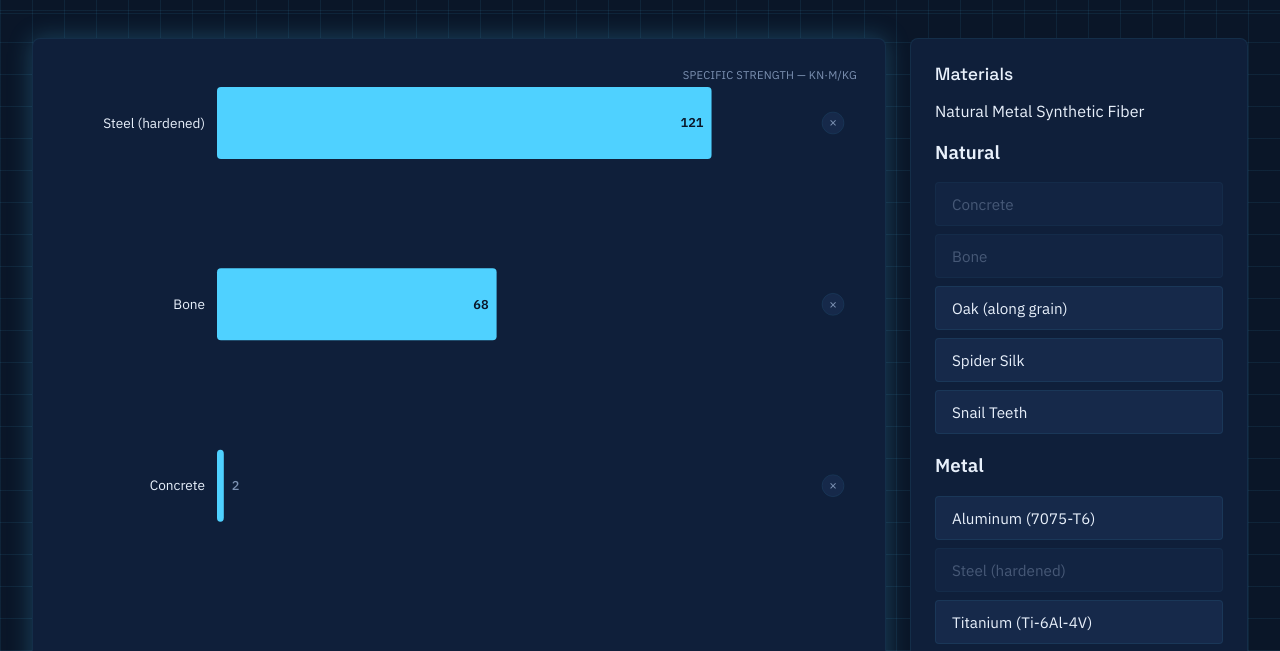
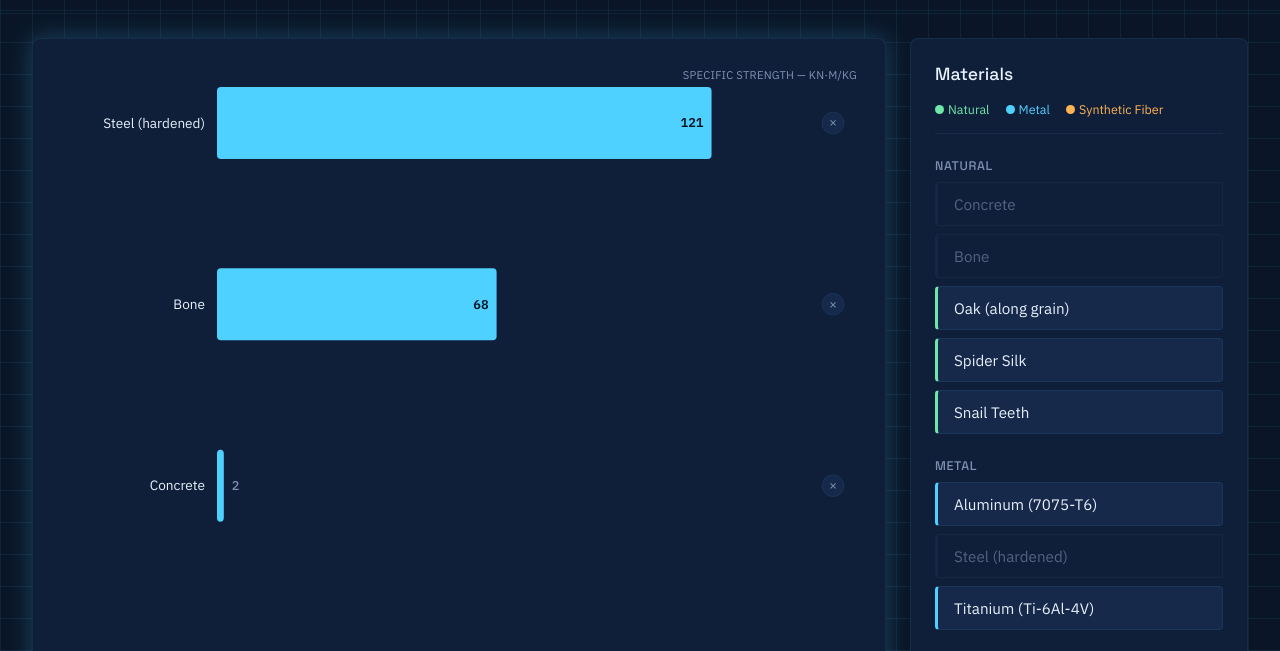
Before and after one commit to ctkrug/strength-stack, a website built with Vite: page index.html in a window 1280 px wide. Shown: the part 86-737 px from the top of the page. Built offline with nearby package versions, Linux system fonts and the light colour scheme.

Commit message:
style(tray): theme category legend, group headings, and chip accents
Each category gets a left-border accent on its chips plus a matching
dot in the legend (success=natural, accent=metal, accent-support=
synthetic-fiber) — verified >=4.5:1 contrast against the tray surface.
Disabled (placed) chips now recess to surface-1 with a neutral border
instead of just fading their text, so "placed" reads unmistakably.

```diff
--- a/src/style.css
+++ b/src/style.css
@@ -214,6 +214,56 @@ button {
   font-weight: 500;
 }
 
+.tray__legend {
+  display: flex;
+  flex-wrap: wrap;
+  gap: var(--space-3);
+  margin: 0 0 var(--space-4);
+  padding-bottom: var(--space-3);
+  border-bottom: 1px solid var(--color-grid-line);
+  font-size: 0.78rem;
+}
+
+.tray__legend-item {
+  display: inline-flex;
+  align-items: center;
+  gap: var(--space-1);
+  color: var(--color-text-muted);
+}
+
+.tray__legend-dot {
+  width: 9px;
+  height: 9px;
+  border-radius: 50%;
+  background: currentColor;
+}
+
+.tray__legend-item[data-category="natural"] {
+  color: var(--color-success);
+}
+
+.tray__legend-item[data-category="metal"] {
+  color: var(--color-accent);
+}
+
+.tray__legend-item[data-category="synthetic-fiber"] {
+  color: var(--color-accent-support);
+}
+
+.tray__group + .tray__group {
+  margin-top: var(--space-4);
+}
+
+.tray__group-heading {
+  margin: 0 0 var(--space-2);
+  font-family: var(--font-display);
+  font-size: 0.78rem;
+  font-weight: 500;
+  text-transform: uppercase;
+  letter-spacing: 0.05em;
+  color: var(--color-text-muted);
+}
+
 .tray__list {
   list-style: none;
   margin: 0;
@@ -229,6 +279,7 @@ button {
   background: var(--color-surface-2);
   color: var(--color-text);
   border: 1px solid var(--color-grid-line);
+  border-left: 3px solid transparent;
   border-radius: var(--radius-sm);
   padding: var(--space-2) var(--space-3);
   text-align: left;
@@ -237,8 +288,21 @@ button {
   touch-action: none;
   transition:
     background-color var(--transition-ui),
+    border-color var(--transition-ui),
     transform var(--transition-ui),
     box-shadow var(--transition-ui);
+}
+
+.tray__button[data-category="natural"] {
+  border-left-color: var(--color-success);
+}
+
+.tray__button[data-category="metal"] {
+  border-left-color: var(--color-accent);
+}
+
+.tray__button[data-category="synthetic-fiber"] {
+  border-left-color: var(--color-accent-support);
 }
 
 .tray__button.is-dragging {
@@ -267,9 +331,13 @@ button {
 }
 
 .tray__button:disabled {
+  background: var(--color-surface-1);
   color: var(--color-text-muted);
+  border-color: var(--color-grid-line);
+  border-left-color: var(--color-grid-line);
   cursor: default;
-  opacity: 0.5;
+  opacity: 0.6;
+  box-shadow: none;
 }
 
 /* Chart */
```
